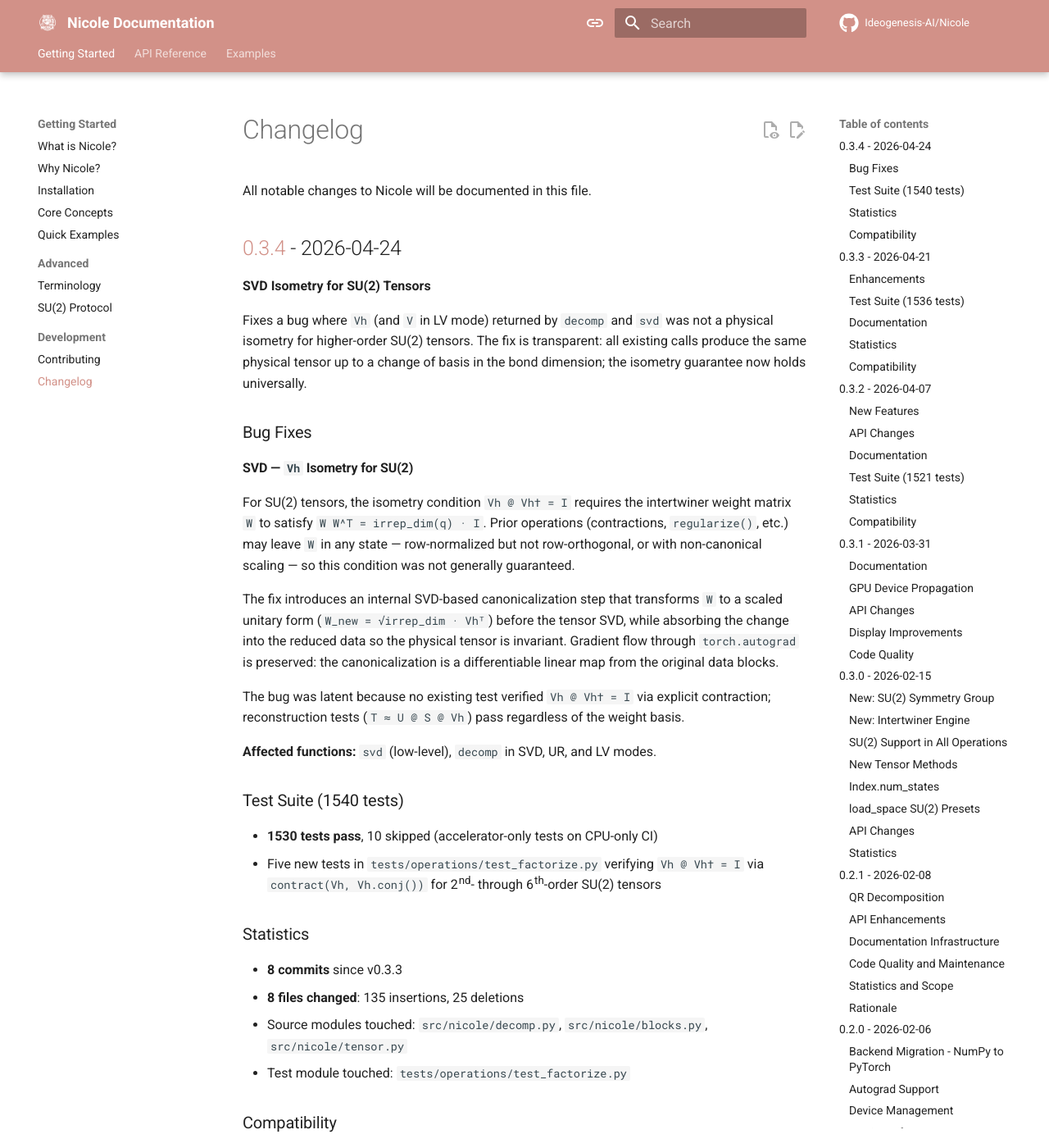
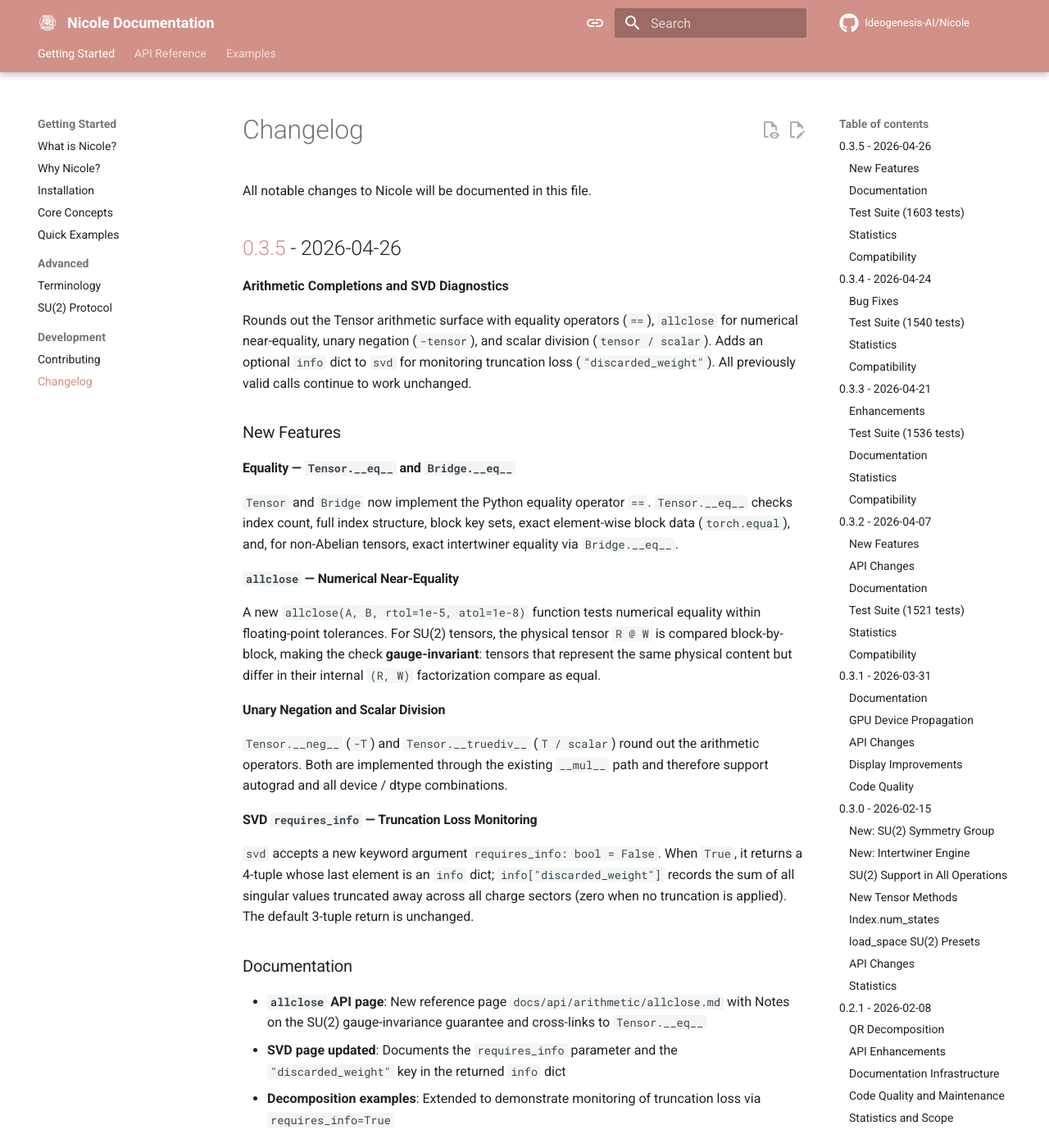
Before and after one commit to Ideogenesis-AI/Nicole, an MkDocs documentation site: the page built from docs/getting-started/changelog.md, in a window 1280 px wide and 1400 px high. Shown: the whole window at 82% size. Built offline with MkDocs 1.6.1 and Material for MkDocs 9.7.7, drawn with Linux system fonts in a browser that asks for light colours; comment, search, counter and statistics services are not loaded; the version menu is left out; some of the changed text lies outside the part shown.

Commit message:
Update the changelog for release v0.3.5 in the documentation.
Introduce arithmetic completions with equality operators, `allclose` for numerical near-equality, unary negation, and scalar division. Enhance SVD diagnostics with optional `info` dict for truncation loss monitoring. Update documentation and add 63 new tests to ensure coverage of new features.

```diff
--- a/docs/getting-started/changelog.md
+++ b/docs/getting-started/changelog.md
@@ -1,6 +1,77 @@
 # Changelog
 
 All notable changes to Nicole will be documented in this file.
+
+## [0.3.5] - 2026-04-26
+
+**Arithmetic Completions and SVD Diagnostics**
+
+Rounds out the Tensor arithmetic surface with equality operators (`==`), `allclose` for
+numerical near-equality, unary negation (`-tensor`), and scalar division (`tensor /
+scalar`). Adds an optional `info` dict to `svd` for monitoring truncation loss
+(`"discarded_weight"`). All previously valid calls continue to work unchanged.
+
+### New Features
+
+#### Equality — `Tensor.__eq__` and `Bridge.__eq__`
+
+`Tensor` and `Bridge` now implement the Python equality operator `==`. `Tensor.__eq__`
+checks index count, full index structure, block key sets, exact element-wise block data
+(`torch.equal`), and, for non-Abelian tensors, exact intertwiner equality via
+`Bridge.__eq__`.
+
+#### `allclose` — Numerical Near-Equality
+
+A new `allclose(A, B, rtol=1e-5, atol=1e-8)` function tests numerical equality within
+floating-point tolerances. For SU(2) tensors, the physical tensor `R @ W` is compared
+block-by-block, making the check **gauge-invariant**: tensors that represent the same
+physical content but differ in their internal `(R, W)` factorization compare as equal.
+
+#### Unary Negation and Scalar Division
+
+`Tensor.__neg__` (`-T`) and `Tensor.__truediv__` (`T / scalar`) round out the arithmetic
+operators. Both are implemented through the existing `__mul__` path and therefore support
+autograd and all device / dtype combinations.
+
+#### SVD `requires_info` — Truncation Loss Monitoring
+
+`svd` accepts a new keyword argument `requires_info: bool = False`. When `True`, it
+returns a 4-tuple whose last element is an `info` dict; `info["discarded_weight"]` records
+the sum of all singular values truncated away across all charge sectors (zero when no
+truncation is applied). The default 3-tuple return is unchanged.
+
+### Documentation
+
+- **`allclose` API page**: New reference page `docs/api/arithmetic/allclose.md` with Notes
+  on the SU(2) gauge-invariance guarantee and cross-links to `Tensor.__eq__`
+- **SVD page updated**: Documents the `requires_info` parameter and the `"discarded_weight"`
+  key in the returned `info` dict
+- **Decomposition examples**: Extended to demonstrate monitoring of truncation loss via
+  `requires_info=True`
+
+### Test Suite (1603 tests)
+
+- **1593 tests pass**, 10 skipped (accelerator-only tests on CPU-only CI)
+- 63 new tests covering `Tensor.__eq__`, `Bridge.__eq__`, `allclose`, `__neg__`,
+  `__truediv__`, SVD `info` dict, and `index_summary` for all four symmetry groups
+
+### Statistics
+
+- **43 commits** since v0.3.4
+- **32 files changed**: 1,028 insertions, 105 deletions
+- Source modules touched: `src/nicole/tensor.py`, `src/nicole/maneuver.py`,
+  `src/nicole/decomp.py`, `src/nicole/symmetry/delegate.py`, `src/nicole/__init__.py`
+
+### Compatibility
+
+**Breaking Changes:** None — all previously valid calls continue to work. The new `==`
+operator performs value-based comparison rather than identity comparison; any code that
+relied on identity-based `==` returning `True` will now receive the correct value-based
+result.
+
+**Requirements:** Python ≥ 3.11, PyTorch ≥ 2.5, Yuzuha ≥ 0.1.5
+
+---
 
 ## [0.3.4] - 2026-04-24
 
@@ -856,6 +927,7 @@
 
 ---
 
+[0.3.5]: https://github.com/Ideogenesis-AI/Nicole/releases/tag/v0.3.5
 [0.3.4]: https://github.com/Ideogenesis-AI/Nicole/releases/tag/v0.3.4
 [0.3.3]: https://github.com/Ideogenesis-AI/Nicole/releases/tag/v0.3.3
 [0.3.2]: https://github.com/Ideogenesis-AI/Nicole/releases/tag/v0.3.2
```
